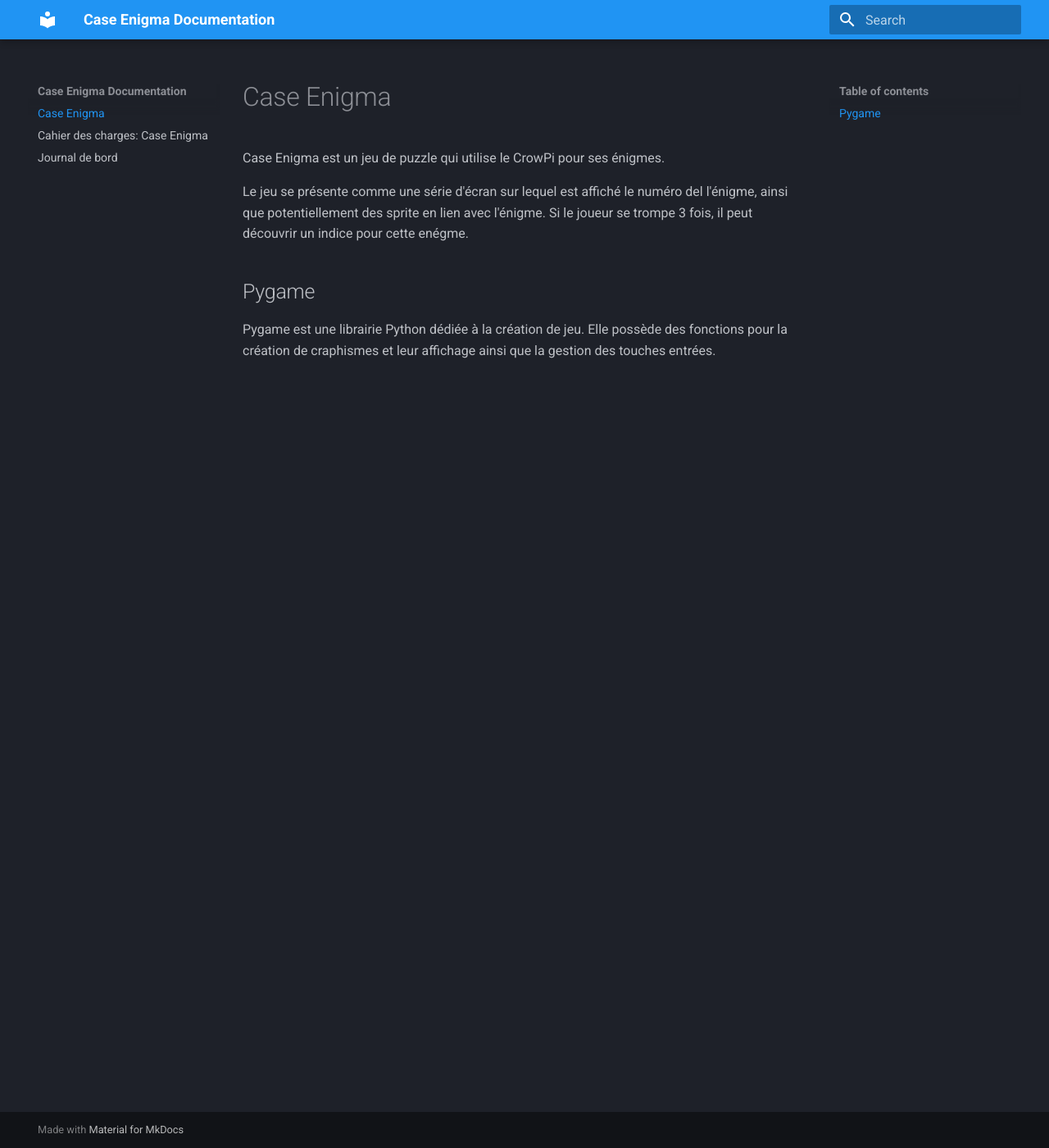
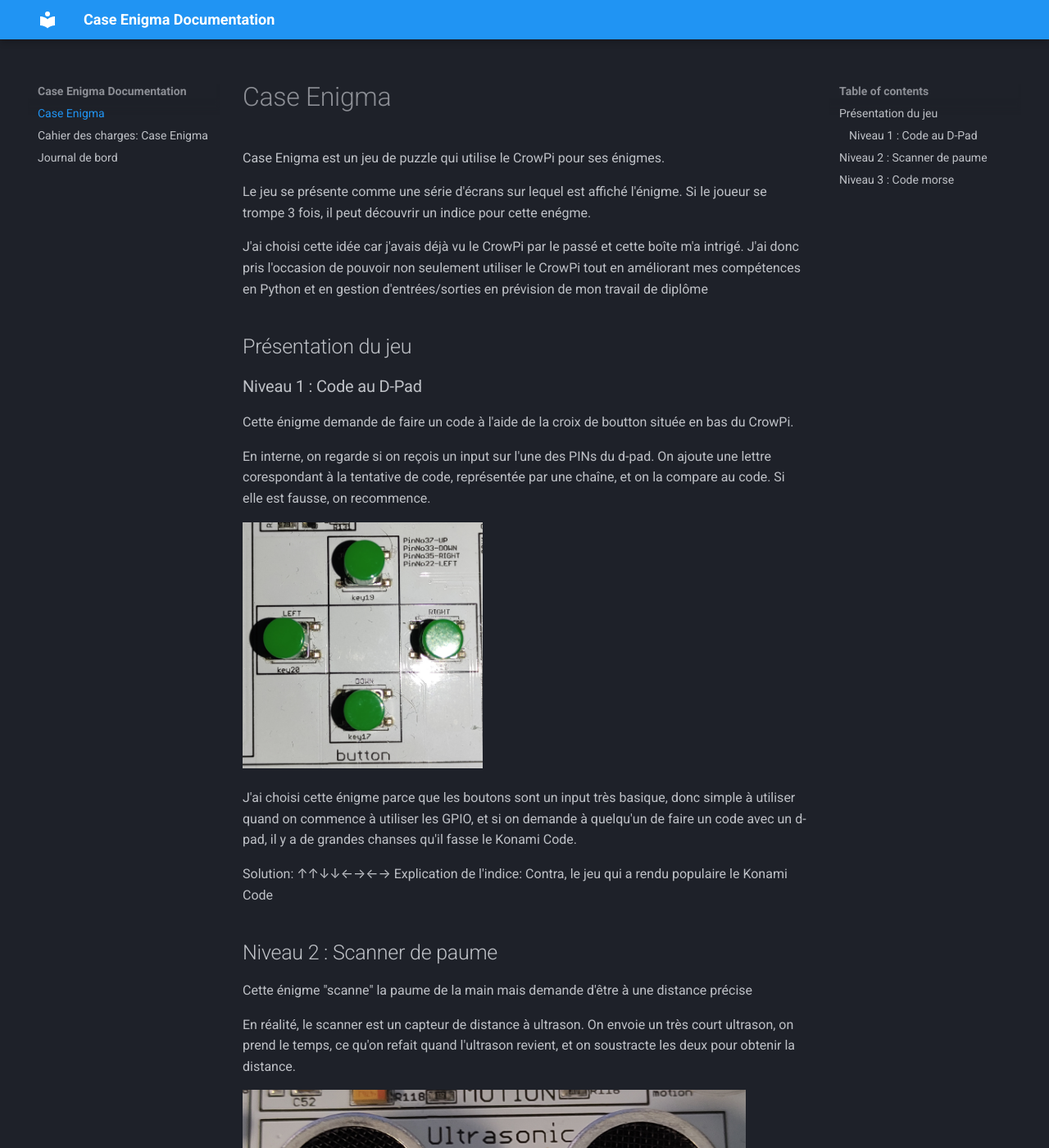
Before and after one commit to DMNGS/case-enigma, an MkDocs documentation site: the page built from documentation/docs/index.md, in a window 1280 px wide and 1400 px high. Shown: the whole window at 82% size. Built offline with MkDocs 1.6.1 and Material for MkDocs 9.7.7, drawn with Linux system fonts in a browser that asks for light colours; some of the changed text lies outside the part shown.

Commit message:
Completed documentation

```diff
--- a/documentation/docs/index.md
+++ b/documentation/docs/index.md
@@ -2,7 +2,48 @@
 
 Case Enigma est un jeu de puzzle qui utilise le CrowPi pour ses énigmes.
 
-Le jeu se présente comme une série d'écran sur lequel est affiché le numéro del l'énigme, ainsi que potentiellement des sprite en lien avec l'énigme. Si le joueur se trompe 3 fois, il peut découvrir un indice pour cette enégme.
+Le jeu se présente comme une série d'écrans sur lequel est affiché l'énigme. Si le joueur se trompe 3 fois, il peut découvrir un indice pour cette enégme.
 
-## Pygame
-Pygame est une librairie Python dédiée à la création de jeu. Elle possède des fonctions pour la création de craphismes et leur affichage ainsi que la gestion des touches entrées.
+J'ai choisi cette idée car j'avais déjà vu le CrowPi par le passé et cette boîte m'a intrigé. J'ai donc pris l'occasion de pouvoir non seulement utiliser le CrowPi tout en améliorant mes compétences en Python et en gestion d'entrées/sorties en prévision de mon travail de diplôme
+
+## Présentation du jeu
+### Niveau 1 : Code au D-Pad
+Cette énigme demande de faire un code à l'aide de la croix de boutton située en bas du CrowPi.
+
+En interne, on regarde si on reçois un input sur l'une des PINs du d-pad. On ajoute une lettre corespondant à la tentative de code, représentée par une chaîne, et on la compare au code. Si elle est fausse, on recommence.
+
+![d-pad](./img/d-pad.jpg){: style="height:300px"}
+
+J'ai choisi cette énigme parce que les boutons sont un input très basique, donc simple à utiliser quand on commence à utiliser les GPIO, et si on demande à quelqu'un de faire un code avec un d-pad, il y a de grandes chanses qu'il fasse le Konami Code.
+
+Solution: ↑↑↓↓←→←→
+Explication de l'indice: Contra, le jeu qui a rendu populaire le Konami Code
+
+## Niveau 2 : Scanner de paume
+Cette énigme "scanne" la paume de la main mais demande d'être à une distance précise
+
+En réalité, le scanner est un capteur de distance à ultrason. On envoie un très court ultrason, on prend le temps, ce qu'on refait quand l'ultrason revient, et on soustracte les deux pour obtenir la distance.
+
+![capteur de distance](./img/capt-dist.jpg){: style="height:300px"}
+
+J'ai fait cette énigme car je trouve intéressant l'idée d'utiliser du son pour calculer des distances. L'idée d'en faire un scanner vient du fait que quand je testais le code, je mettais ma main à plat pour donner le plus de surface pour réfléchir les ultrasons.
+Solution: mettre 15 cm de distance au capteur
+Explication de l'énigme: 1 minute = 60 secondes, / 4 = 15 secondes donc 15 cm
+
+## Niveau 3 : Code morse
+Cette énigme demande de faire un code Morse avec le capteur de toucher
+
+En interne, cette énigme est très similaire à la première. Pour calculer le temps et déterminer le caractère, on ajoute un event listener é la PIN avec un callback à une fonction qui enregistre le temps pour quand on appuie et quand on relâche. Puis dans la fonction du niveau, on regrade le temps maintenu pour choisir le caractère.
+
+![détecteur de touché](./img/capt-touch.jpg){: style="height:300px"}
+
+J'ai choisi cette énigme car je voulais savoir comment faire pour tester l'état un input en Python et vu que j'avais déjà utilisé les boutons, j'ai eu l'idée d'utiliser le capteur de toucher et donc d'avoir l'idée de faire passer ça pour un test d'empreintes digitales.
+
+Solution: .../---/... (SOS)
+Explication de l'indice: SOS est le code Morse le plus facile à faire (c'est pour ça que c'est SOS), donc si du morse est utilisé pour un mot de passe, ce serait équivalent à utiliser 1234
+
+# Plannings
+## Prévisonnel
+![Planning](./img/planning.png)
+## Réel
+![Planning réel](./img/planning-reel.png)
--- a/documentation/mkdocs.yml
+++ b/documentation/mkdocs.yml
@@ -1,6 +1,11 @@
 site_name: Case Enigma Documentation
+site_author: DOMINGUES PEDROSA Samuel
+
+plugins:
+    - with-pdf
 
 markdown_extensions:
+  - md_in_html
   - pymdownx.highlight:
       anchor_linenums: true
   - pymdownx.inlinehilite
```
Also changed, not shown: documentation/docs/journal.md (+32 -24 lines), README.md, documentation/docs/img/d-pad.jpg (added), documentation/docs/img/dip.jpg (added), documentation/docs/img/end-screen.png (added), documentation/docs/img/planning-reel.png (added), 1 other file.
